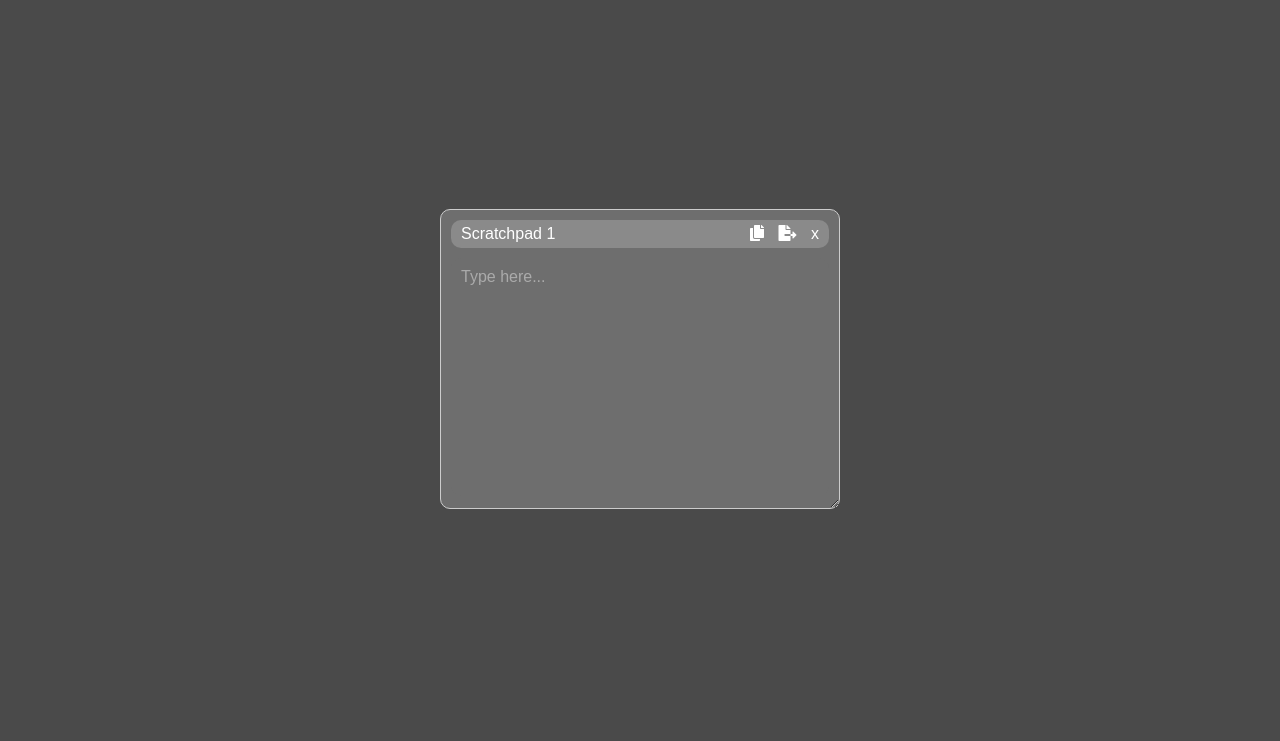
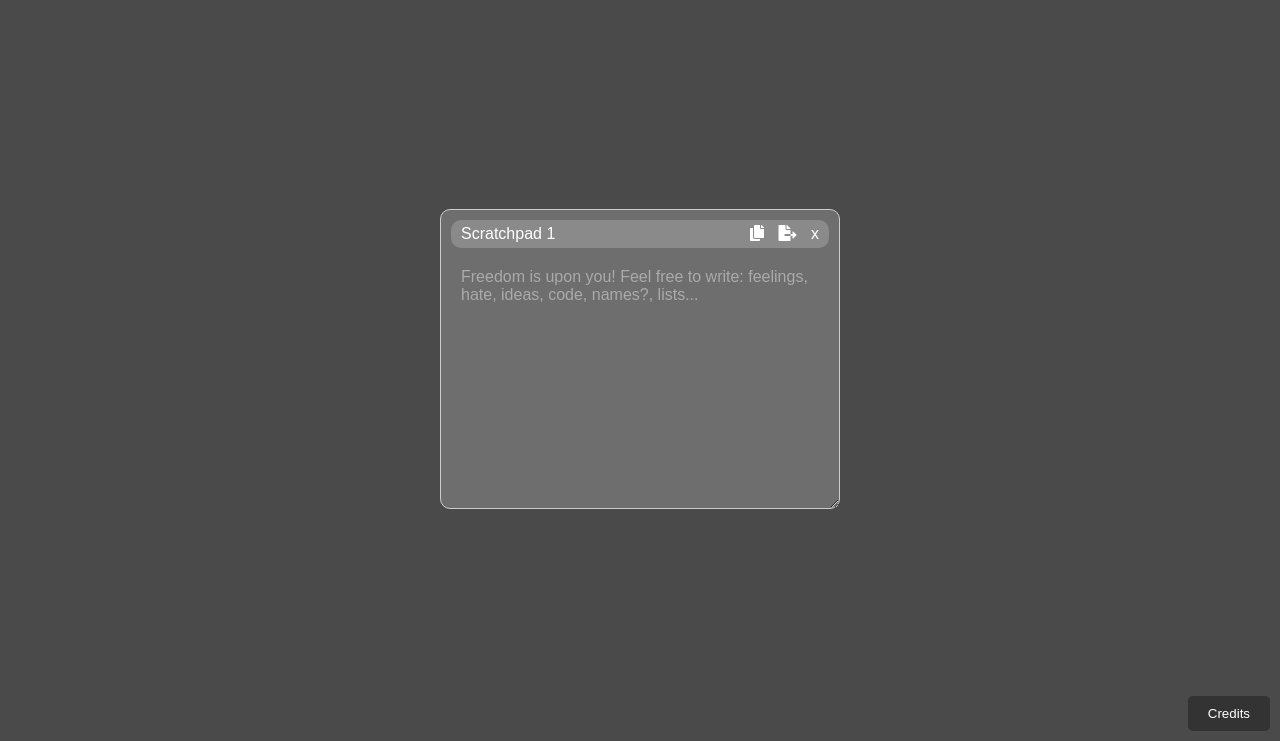
Before and after one commit to iDucky-0/Scratchpad, a plain HTML site: page index.html in a window 1280 px wide. Shown: the part 59-800 px from the top of the page. Drawn offline with Linux system fonts and the light colour scheme.

Commit message:
Update index.html

```diff
--- a/index.html
+++ b/index.html
@@ -1,6 +1,6 @@
 <html>
 <head>
-    <title>The Scratchpad | V2</title>
+    <title>The Scratchpad | V2 [2.4.1]</title>
     <style>
         body {
             margin: 0;
@@ -139,6 +139,20 @@
             border-radius: 5px;
             border: none;
         }
+        .credits-button {
+            position: absolute;
+            bottom: 10px;
+            right: 10px;
+            background-color: #333;
+            color: #fff;
+            border: none;
+            border-radius: 5px;
+            padding: 10px 20px;
+            cursor: pointer;
+        }
+        .credits-button:hover {
+            background-color: #575757;
+        }
     </style>
     <link rel="stylesheet" href="https://cdnjs.cloudflare.com/ajax/libs/font-awesome/5.15.3/css/all.min.css">
 </head>
@@ -164,7 +178,7 @@
                     <span class="close-btn" onclick="removeScratchpad('scratchpad1')">x</span>
                 </div>
             </div>
-            <div class="scratchpad-content" contenteditable="true" data-placeholder="Type here..."></div>
+            <div class="scratchpad-content" contenteditable="true" data-placeholder="Freedom is upon you! Feel free to write: feelings, hate, ideas, code, names?, lists..."></div>
         </div>
     </div>
     <div class="system-ui" id="system-ui">
@@ -179,6 +193,7 @@
             </div>
         </div>
     </div>
+    <button class="credits-button" onclick="showCredits()">Credits</button>
 
     <script>
         let scratchpadCount = 1;
@@ -261,10 +276,10 @@
                     <div>
                         <i class="fas fa-copy copy-btn" onclick="copyScratchpad('scratchpad${scratchpadCount}')"></i>
                         <i class="fas fa-file-export export-btn" onclick="exportScratchpad('scratchpad${scratchpadCount}')"></i>
-                        <span class="close-btn" onclick="removeScratchpad('scratchpad${scratchpadCount}')">x</span>
+                        <span class="close-btn" onclick="removeScratchpad('scratchpad${scratchpadCount}')">X</span>
                     </div>
                 </div>
-                <div class="scratchpad-content" contenteditable="true" data-placeholder="Type here..."></div>
+                <div class="scratchpad-content" contenteditable="true" data-placeholder="Freedom is upon you! Feel free to write: feelings, hate, ideas, code, names?, lists..."></div>
             `;
             container.appendChild(newScratchpad);
             dragElement(newScratchpad);
@@ -288,7 +303,7 @@
             navigator.clipboard.writeText(content).then(function() {
                 alert("Scratchpad content copied to clipboard!");
             }, function(err) {
-                alert("Failed to copy text: ", err);
+                alert("Failed to copy scratchpad context, error code 404? > ", err);
             });
         }
 
@@ -326,6 +341,11 @@
             zIndexCounter++;
             element.style.zIndex = zIndexCounter;
         }
+
+        // Show credits
+        function showCredits() {
+            alert("The Scratchpad \nDeveloped by iDucky \n[ Some may know me by IR ]");
+        }
     </script>
 </body>
 </html>
```
